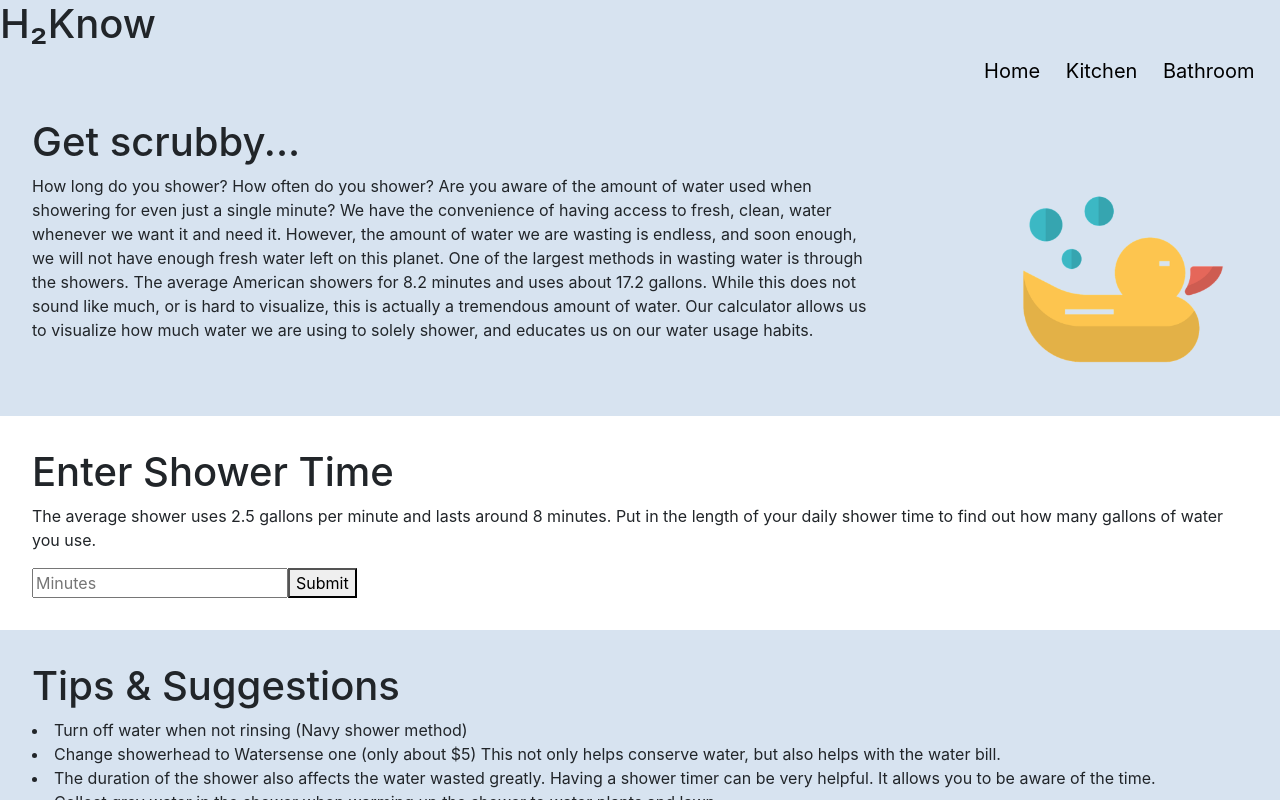
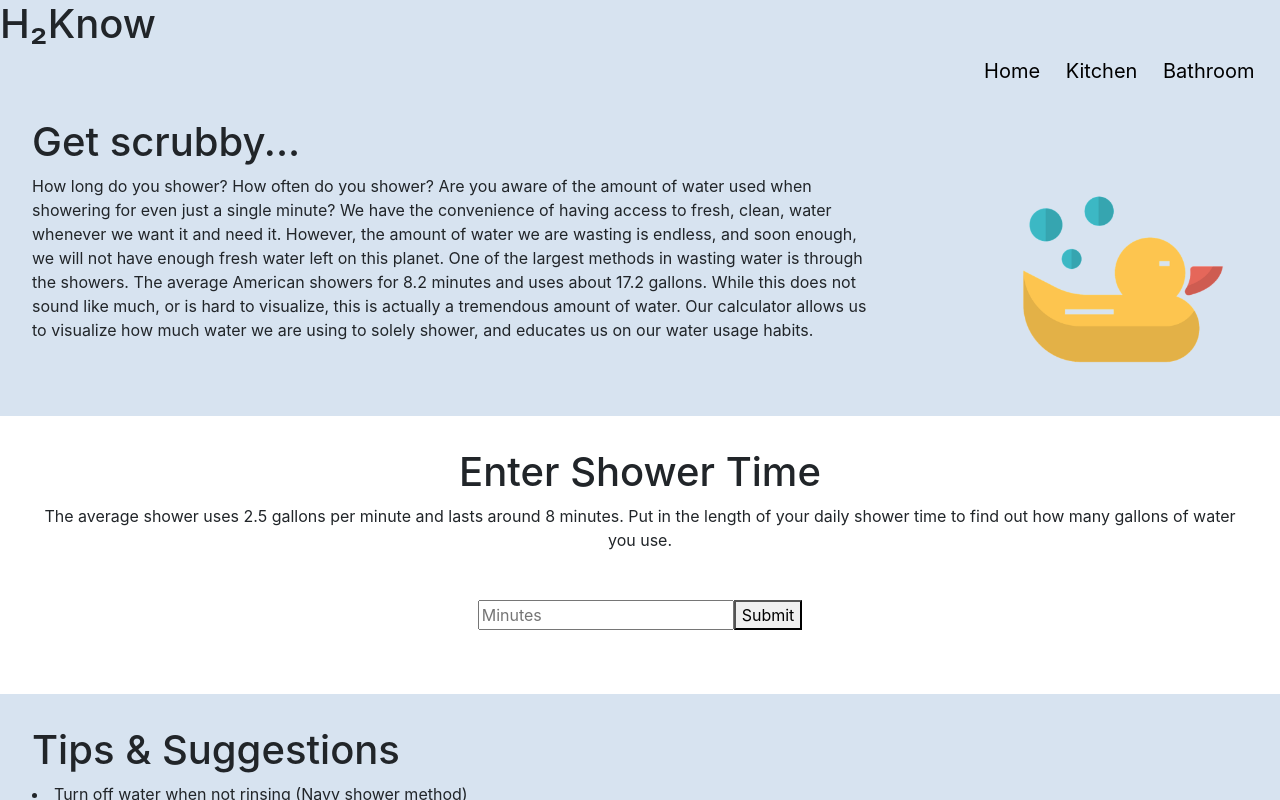
Before and after one commit to UW-INFO442-AU21/group7-smartwater, a React (Create React App) app: page /calculator in a window 1280 px wide. Shown: the top 800 px of the page. Built offline with nearby package versions, Linux system fonts and the light colour scheme.

Commit message:
center calculator

```diff
--- a/src/Pages/CalculatorPage.js
+++ b/src/Pages/CalculatorPage.js
@@ -38,7 +38,7 @@ function CalculatorPage() {
         <p className="duckparagraph">How long do you shower? How often do you shower? Are you aware of the amount of water used when showering for even just a single minute? We have the convenience of having access to fresh, clean, water whenever we want it and need it. However, the amount of water we are wasting is endless, and soon enough, we will not have enough fresh water left on this planet. One of the largest methods in wasting water is through the showers. The average American showers for 8.2 minutes and uses about 17.2 gallons. While this does not sound like much, or is hard to visualize, this is actually a tremendous amount of water. Our calculator allows us to visualize how much water we are using to solely shower, and educates us on our water usage habits.</p>
         <img align = "right" id="duck" src={duck} alt="duck" />
       </div>
-      <div className="secondsection">
+      <div className="showersection">
       <div className="app-title">
         <h1> Enter Shower Time</h1>
       </div>
--- a/src/Pages/Home.js
+++ b/src/Pages/Home.js
@@ -38,7 +38,7 @@ export default function Home() {
                 </div>
 
             </div>
-            <img align = "right" id="shower" src={pic3} alt="shower"/>
+            <img align = "right" id="shower" src={pic3} alt="shower" />
         </div>
     )
 }
--- a/src/index.css
+++ b/src/index.css
@@ -39,10 +39,18 @@ code {
     overflow: hidden;
   }
 
-  .secondsection, .thirdsection {
-    padding: 3rem;
+  .showersection {
+    padding: 2rem;
+    text-align: center;
   }
 
+  #calcbox {
+    padding: 2rem;
+    margin: auto;
+    display: flex;
+    justify-content: center;
+    align-items: center;
+  }
 
 .secondsection, .thirdsection {
   padding: 2rem;
@@ -171,16 +179,17 @@ code {
   text-align: center;
 }
 
-.calcbox {
-  align-items: center;
+#shower {
+  width: 225px;
+  height: auto;
 }
 
-#calcbox {
-  align-items: center;
-  display: flex;
+#waterdrop {
+  width: 250px;
+  height: auto;
 }
 
-img {
-  width: 100%;
+#waterpond {
+  width: 275px;
   height: auto;
 }
```
